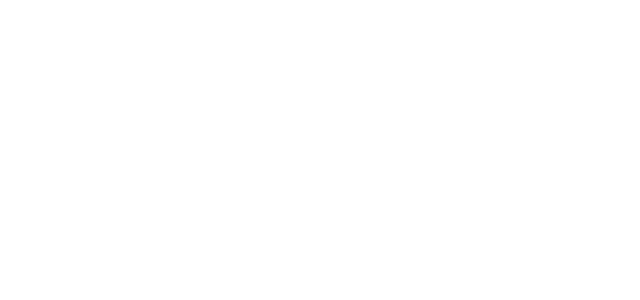
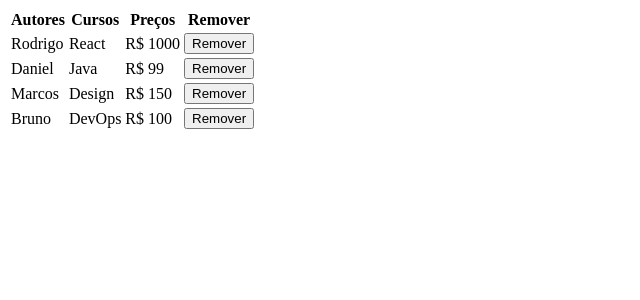
Before and after one commit to diasbass/reactproductslist, a React (Create React App) app in the folder reactproductlist/: page / in a window 1280 px wide. Shown: the top 300 px of the page, without its empty margins (0-640 px from the left). Built offline with nearby package versions, Linux system fonts and the light colour scheme.

Commit message:
Passando dados entre componentes

```diff
--- a/reactproductlist/src/App.js
+++ b/reactproductlist/src/App.js
@@ -1,9 +1,33 @@
 import React from 'react';
 //import './App.css';
+import ProductList from './ProductList';
 
 function App() {
+  const product = [
+    {
+      nome: 'Rodrigo',
+      curso: 'React',
+      preco: 'R$ 1000'
+    },
+    {
+      nome: 'Daniel',
+      curso: 'Java',
+      preco: 'R$ 99'
+    },
+    {
+      nome: 'Marcos',
+      curso: 'Design',
+      preco: 'R$ 150'
+    },
+    {
+      nome: 'Bruno',
+      curso: 'DevOps',
+      preco: 'R$ 100'
+    }
+  ]
   return (
     <div className="App">
+      <ProductList product = {product} />
     </div>
   );
 }
--- /dev/null
+++ b/reactproductlist/src/ProductList.js
@@ -0,0 +1,50 @@
+import React, { Component, Fragment } from 'react';
+
+const TableHead = () => {
+    return(
+      <thead>
+        <tr>
+          <th>Autores</th>
+          <th>Cursos</th>
+          <th>Preços</th>
+          <th>Remover</th>
+        </tr>
+      </thead>
+    )
+}
+
+const TableBody = props => {
+  const linhas = props.product.map((linha, index) => {
+    return(
+      <tr>
+        <td>{linha.nome}</td>
+        <td>{linha.curso}</td>
+        <td>{linha.preco}</td>
+        <td><button>Remover</button></td>
+      </tr>
+    )
+  });
+
+  return(
+    <tbody>
+      {linhas}
+    </tbody>
+  )
+}
+
+class ProductList extends Component {
+  render(){
+    const { product } = this.props;
+    console.log( product )
+    return(
+      <Fragment>
+        <table>
+          <TableHead />
+          <TableBody product={product} />
+        </table>
+      </Fragment>
+    )
+  }
+}
+
+export default ProductList;
```
